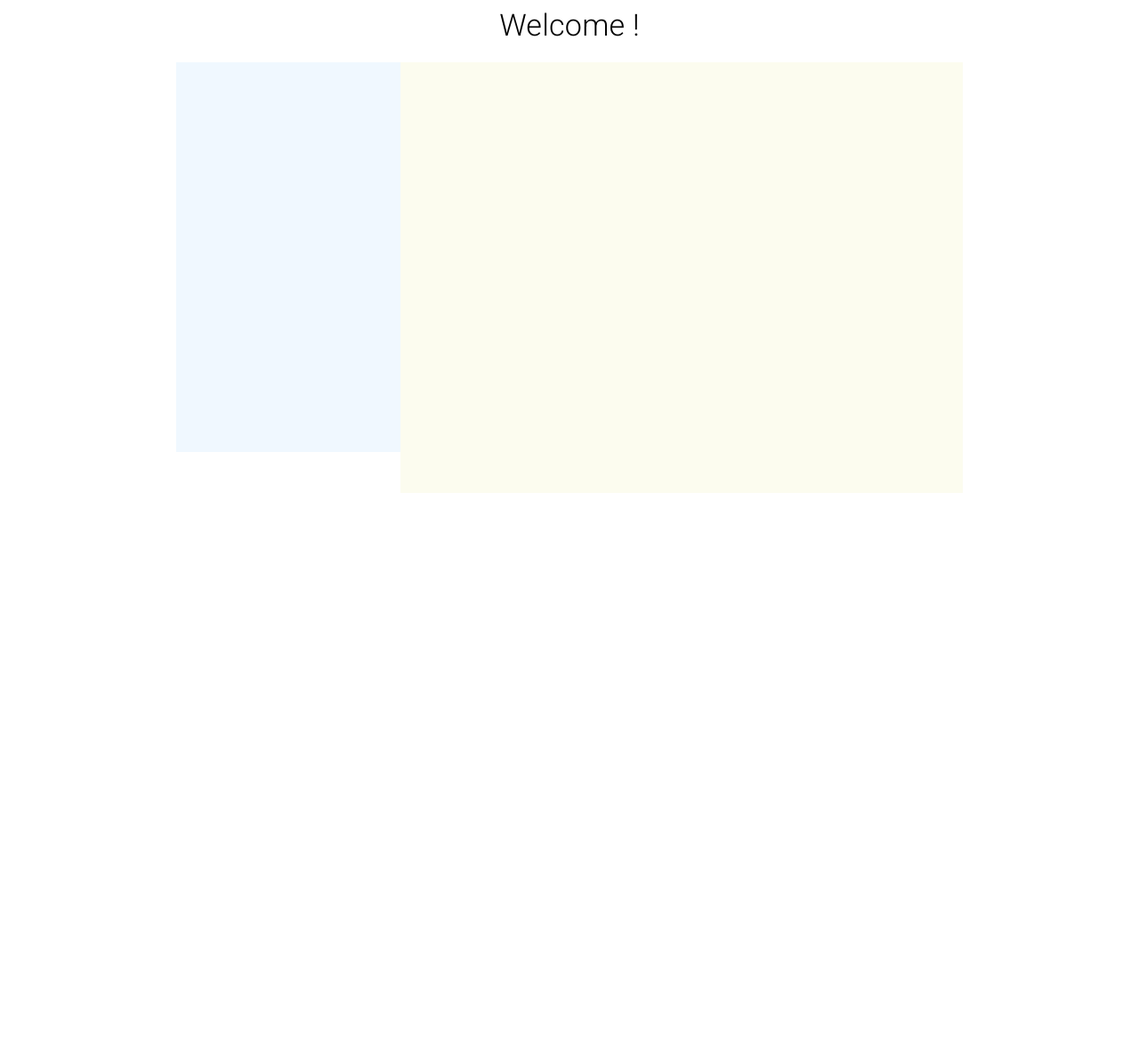
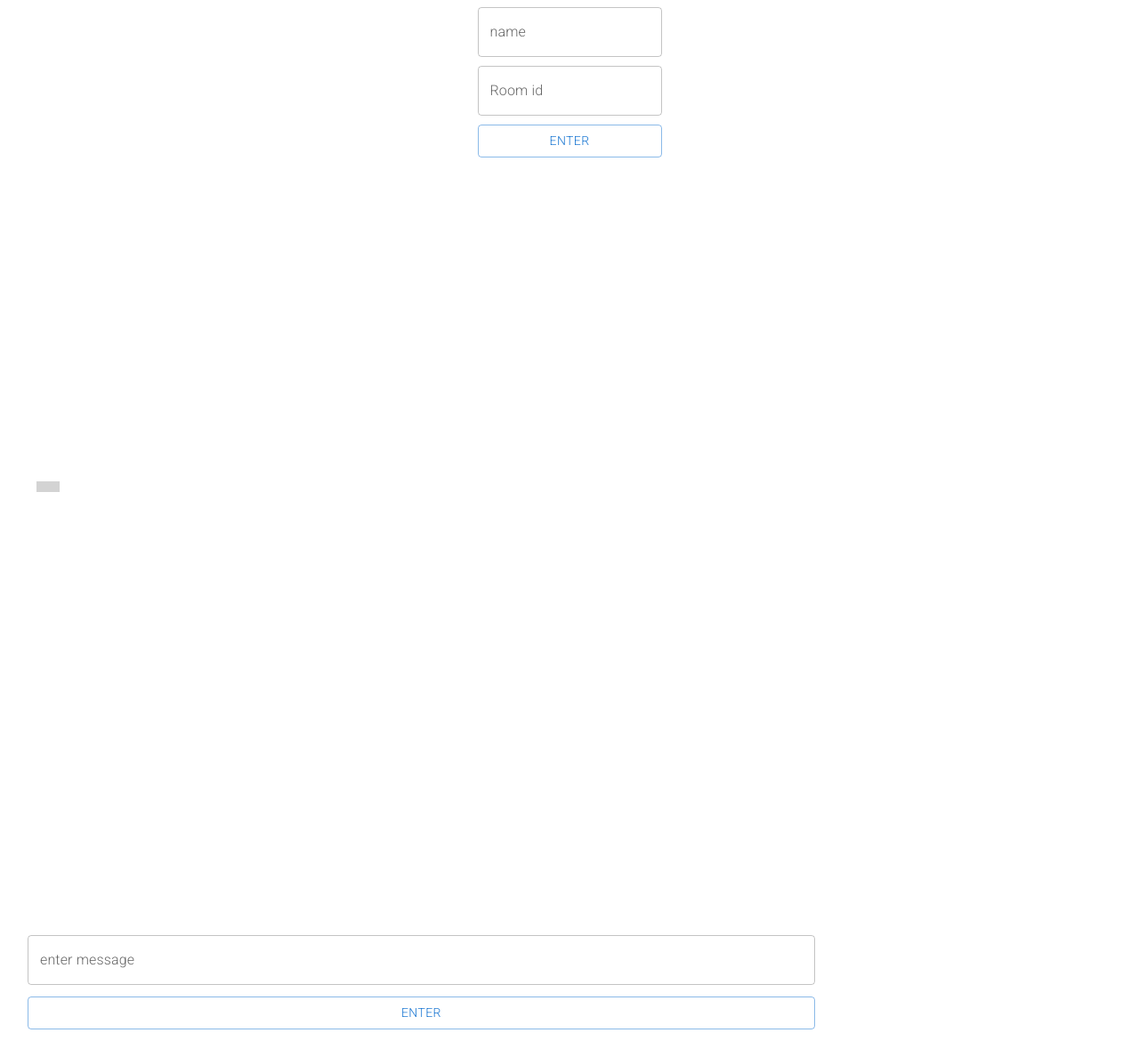
Before and after one commit to abdirahmanhassann/React-Node-Express-Firebase-chatApp, a React (Create React App) app in the folder client/chatappp/: page /chatpage in a window 1280 px wide. Shown: the whole page at 89% size. Before the commit the page ends 800 px from the top, so only its background shows below. Built offline with nearby package versions, Linux system fonts and the light colour scheme; no server answers.

Commit message:
Persisted messages into firebase

```diff
--- a/client/chatappp/package.json
+++ b/client/chatappp/package.json
@@ -15,12 +15,15 @@
     "@types/node": "^18.14.1",
     "@types/react": "^18.0.28",
     "@types/react-dom": "^18.0.11",
+    "@types/socket.io": "^3.0.2",
     "cors": "^2.8.5",
     "react": "^18.2.0",
     "react-dom": "^18.2.0",
     "react-router": "^6.8.1",
     "react-router-dom": "^6.8.1",
     "react-scripts": "5.0.1",
+    "socket.io": "^4.6.1",
+    "socket.io-client": "^4.6.1",
     "typescript": "^4.9.5",
     "web-vitals": "^2.1.4"
   },
--- a/client/chatappp/src/App.css
+++ b/client/chatappp/src/App.css
@@ -30,11 +30,36 @@ form{
 .messagediv{
   height: 100%;
   width: 70%;
-  background: #fcfcef;
   display: flex;
   flex-direction: column;
-  overflow-x: scroll;
-  text-align: -webkit-left;
   padding: 23px;
   gap: 13px;
 }
+.submessage{
+  overflow-y: scroll;
+  text-align: -webkit-left;
+  padding: 10px;
+  height: 487px;
+  display: flex;
+  flex-direction: column;
+  gap: 10px;
+}
+.message1{
+  background: azure;
+  width: -moz-fit-content;
+  width: auto;
+  margin-left: 54%;
+  padding: 9px 31px;
+  contain: inline-size;
+  display:flex;
+  flex-direction:column;
+}
+
+.message2{
+  background: lightgrey;
+  width: fit-content;
+  max-width: 50%;
+  padding: 6px 13px;
+  display:flex;
+  flex-direction:column;
+}
--- a/client/chatappp/src/App.tsx
+++ b/client/chatappp/src/App.tsx
@@ -11,7 +11,7 @@ function App() {
       <Routes>
         <Route path='/' element={<Signin/>}/>
         <Route path='/chatpage' element={<Chatpage/>}/>
-        <Route path='/chatpage2' element={<Chatpage2/>}/>
+        {/* <Route path='/chatpage2' element={<Chatpage2/>}/> */}
       </Routes>
     </Router>
     </>
--- a/client/chatappp/src/components/Chatpage.tsx
+++ b/client/chatappp/src/components/Chatpage.tsx
@@ -1,61 +1,97 @@
-import { Typography } from '@mui/material'
-import React, { useEffect, useState } from 'react'
-import { TextDecoder } from 'util';
+import React, { useEffect, useState } from "react";
+import'../App.css'
+import  {io} from "socket.io-client";
+import { Button, TextField, Typography } from "@mui/material";
 
-function Chatpage() {
-    const [message, setMessage] = useState<string[]>([]);
-    const [ress,setress]=useState('')
-    const email:string|null=localStorage.getItem('Email')
+const socket= io('http://localhost:5001')
 
-    useEffect(() => {
-        const socket = new WebSocket('ws://localhost:5002');
+console.log(socket)
+function Chatpage(){
+    const [username,setusername]=useState<string>('')
+    const [room,setroom]=useState<string>('')
+    const [entered,setentered]=useState<Boolean>(false)
+    const [message,setMessage]=useState <object[]>([{}])
+    const [input,setinput]=useState('')
 
-        // Connection opened
-        socket.addEventListener('open', function (event) {
-          console.log('Connected to WS Server');
-        });
+    async function  submitted2(e){
+        e.preventDefault()
+      //  let po=new Date(Date.now()).getHours() +":"+new Date(Date.now()).getMinutes()
+if(input!==''){
+const sendMessage={
+    message:input,
+    room:room,
+    author:localStorage.getItem('Email'),
+    time:'19:20'
+}
+console.log(sendMessage)
+await socket.emit('send',sendMessage)
+setMessage((prevmessage)=>[...prevmessage,sendMessage])
+}
+setinput('')
+}
+useEffect(()=>{
+    socket.on('recieve',(data)=>{
+    setMessage((prevmessage)=>[...prevmessage,data])
 
-        // Listen for messages
-        socket.addEventListener('message', function (event) {
-            event.data.text().then((messagee: string) => {
-                setMessage((prevMessages) => [...prevMessages, messagee]);
-              });
-});
-
-return () => {
-    // Close the connection when the component unmounts
-    socket.close();
-    setMessage([...message,ress]);
-        };
-          }, []);
+})
+    },[])
 
 
-  return (
+function submitted(e){
+    e.preventDefault()
+    if(username!==''&& room !==''){
+        console.log(username,room)
+socket.emit('join',room)
+setentered(true)
+    }
+}
+    return (
+        <>
+        <div className="centerdiv">
+    <form onSubmit={submitted}>
+    <TextField id="outlined-basic" type='text' label="name"
+    value={username} onChange={(e)=>{setusername(e.target.value)}} />
 
-    <div className='centerdiv'>
-       <Typography variant="h4" component="h2">
- Welcome !  {email}
-</Typography>
-<div className='chatdiv'>
-    <div className='scrolldiv'></div>
-    <div className='messagediv'>
+    <TextField id="outlined-basic" type='text' label="Room id"
+    value={room} onChange={(e)=>{setroom(e.target.value)}}
+    />
+<Button variant="outlined" aria-label="outlined button group" type='submit'>Enter</Button>
+      </form>
+        </div>
+        <div className="messagediv">
+        <div className='submessage'>
     {
         message && message.map((i)=>{
           return (
-<div>
+<div className={i.author===localStorage.getItem('Email')? 'message1' : 'message2'}>
     <Typography variant="h6" component="h2">
-{i}
+{i.message}
+</Typography>
+    <Typography variant="subtitle2" component="h2">
+{i.author}
+</Typography>
+    <Typography variant="subtitle2" component="h2">
+{i.time}
 </Typography>
 </div>
           )
 
         })
     }
-</div>
-</div>
 
-         </div>
-  )
+    </div>
+    <TextField id="outlined-basic" type='text' label="enter message" value={input}
+     onChange={(e)=>setinput(e.target.value)}
+     onKeyDown={(event)=>{
+        event.key==='Enter' && submitted2(event)
+        }}
+     />
+<Button variant="outlined" aria-label="outlined button group"  onClick={submitted2}>Enter</Button>
+
+        </div>
+        </>
+    )
 }
 
+
 export default Chatpage
--- a/client/chatappp/src/components/Chatpage2.tsx
+++ b/client/chatappp/src/components/Chatpage2.tsx
@@ -10,44 +10,59 @@ const [input,setinput]=useState('')
 useEffect(() => {
     const socket = new WebSocket('ws://localhost:5002');
 
-        // Connection opened
     socket.addEventListener('open', function (event) {
       console.log('Connected to WS Server');
+      socket.send('Hello, server!');
     });
 
-        // Listen for messages
     socket.addEventListener('message', function (event) {
-          console.log('Message from server ', event);
-
-              socket.send(input);
-
-              socket.close();
-
+      console.log('Message from server:', event.data);
+      event.data.text().then((messagee: string) => {
+      setMessage((prevMessages) => [...prevMessages, messagee]);
+    })
     });
 
-      }, [refresh]);
+    return () => {
+      socket.close();
+    };
+  }, []);
 
       function submitted(e):void{
 e.preventDefault()
 setMessage([...message,input])
-//setinput('')
 setrefresh((i)=>!i)
       }
 
   return (
-
     <div className='centerdiv'>
        <Typography variant="h4" component="h2">
  Welcome !  {email}
 </Typography>
 <div className='chatdiv'>
     <div className='scrolldiv'></div>
+
+    <div className='messagediv'>
+    <div className='submessage'>
+    {
+        message && message.map((i)=>{
+          return (
+<div>
+    <Typography variant="h6" component="h2">
+{i}
+</Typography>
+</div>
+          )
+
+        })
+    }
+
+    </div>
     <form onSubmit={submitted}>
     <TextField id="outlined-basic" type='text' label="enter message"  value={input} onChange={(e)=>{setinput(e.target.value)}}/>
 <Button variant="outlined" aria-label="outlined button group" type='submit'>Enter</Button>
       </form>
 
-    <div className='messagediv'></div>
+    </div>
 </div>
 
          </div>
```
Also changed, not shown: 1 other file (tests, documents, lock files or other folders). Lines whose indentation alone changed are shown as unchanged.
